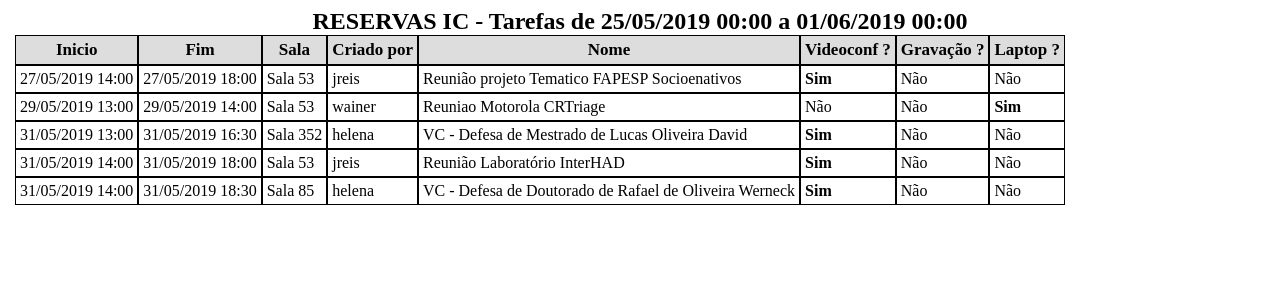
After one commit to evertonmessias/reservas, a PHP site: page /rt/log/log_11-02-2020_15-04-49.html in a window 1280 px wide. The commit adds this page. Shown: the top 300 px of the page. Run offline with PHP 8.4, Linux system fonts and the light colour scheme.

Commit message:
13-02-2020_09:06:36

```diff
--- a/config.inc.php
+++ b/config.inc.php
@@ -266,8 +266,10 @@ define ("MAIL_CC", '');
 
 $vocab_override["en"]["type.J"] = "EQ";
 $vocab_override["en"]["entry.hasVideoConf"]="Will it have video conference?";
-$vocab_override["pt-br"]["entry.hasVideoConf"]="Terá vídeo conferência?";
+$vocab_override["pt-br"]["entry.hasVideoConf"]="Vídeo conferência ?";
 $vocab_override["en"]["entry.hasRecording"]="Will it have recording/streaming?";
-$vocab_override["pt-br"]["entry.hasRecording"]="Terá gravação/streaming?";
+$vocab_override["pt-br"]["entry.hasRecording"]="Gravação/streaming";
+$vocab_override["en"]["entry.hasLaptop"]="Will it have Laptop?";
+$vocab_override["pt-br"]["entry.hasLaptop"]="Terá Laptop ?";
 
 //mrbs_admin_email is used in the settings of: mail_from and mail_recipients
--- a/css/mrbs-ie.css
+++ b/css/mrbs-ie.css
@@ -41,3 +41,9 @@ div.booking_list {overflow-x: hidden}       /* we don't want IE to give us the h
 
 /* ------------ EDIT_USERS.PHP ------------------*/
 #form_edit_users legend {margin-bottom: 1.0em}   /* by default IE gives no gap between legend and first form element */
+
+
+
+#suport{
+    border: 2px solid black;
+  }
--- a/edit_entry.php
+++ b/edit_entry.php
@@ -266,7 +266,6 @@ function create_field_entry_name($disabled=FALSE)
 
   echo "</div>\n";
 }
-
 
 function create_field_entry_description($disabled=FALSE)
 {
@@ -558,13 +557,12 @@ function create_field_entry_privacy_status($disabled=FALSE)
   }
 }
 
-
 function create_field_entry_custom_field($field, $key, $disabled=FALSE)
 {
   global $custom_fields, $tbl_entry;
   global $is_mandatory_field, $text_input_max, $maxlength;
 
-  echo "<div>\n";
+  echo "<div id=\"suport\">\n\n<fieldset class='importante'>";
   $params = array('label'      => get_loc_field_name($tbl_entry, $key) . ":",
                   'name'       => VAR_PREFIX . $key,
                   'value'      => isset($custom_fields[$key]) ? $custom_fields[$key] : NULL,
@@ -1205,6 +1203,8 @@ foreach ($edit_entry_field_order as $key)
 
   case 'privacy_status':
     create_field_entry_privacy_status();
+    echo "<h2>&nbsp;</h2>";
+    echo "<h2 class='aviso'>&emsp;&emsp;&emsp;&emsp;Importante:</h2>";
     break;
 
   default:
--- /dev/null
+++ b/rt/log/log_11-02-2020_15-04-49.html
@@ -0,0 +1,47 @@
+<!DOCTYPE html>
+<html lang="pt-br">
+
+<head>
+  <title>RT - Registros de Trabalho</title>
+  <meta charset="UTF-8" />
+  <style>
+    h2 {
+      text-align: center;
+    }
+    table,
+    h2 {
+      width: 1250px;
+      border-spacing: 0px;
+      display: block;
+      position: relative;
+      margin: 0 auto;
+    }
+
+    td {
+      border: 1px solid #000;
+      padding: 4px;
+    }
+
+    tr.titulo {
+      text-align: center;
+      font-weight: bold;
+      background-color: #ddd;
+      font-size: 17px;
+    }
+  </style>
+</head>
+
+<body>
+  <h2>RESERVAS IC - Tarefas de 25/05/2019 00:00 a 01/06/2019 00:00</h2><table>
+    <tr class='titulo'>
+    <td>Inicio</td>
+    <td>Fim</td>
+    <td>Sala</td>
+    <td>Criado por</td>
+    <td>Nome</td>
+    <td>Videoconf ?</td>
+    <td>Gravação ?</td>
+    <td>Laptop ?</td>
+    </tr><tr><td>27/05/2019 14:00</td><td>27/05/2019 18:00</td><td>Sala 53</td><td>jreis</td><td>Reunião projeto Tematico FAPESP Socioenativos</td><td><b>Sim</b></td><td>Não</td><td>Não</td></tr><tr><td>29/05/2019 13:00</td><td>29/05/2019 14:00</td><td>Sala 53</td><td>wainer</td><td>Reuniao Motorola  CRTriage</td><td>Não</td><td>Não</td><td><b>Sim</b></td></tr><tr><td>31/05/2019 13:00</td><td>31/05/2019 16:30</td><td>Sala 352</td><td>helena</td><td>VC - Defesa de Mestrado de Lucas Oliveira David</td><td><b>Sim</b></td><td>Não</td><td>Não</td></tr><tr><td>31/05/2019 14:00</td><td>31/05/2019 18:00</td><td>Sala 53</td><td>jreis</td><td>Reunião Laboratório InterHAD</td><td><b>Sim</b></td><td>Não</td><td>Não</td></tr><tr><td>31/05/2019 14:00</td><td>31/05/2019 18:30</td><td>Sala 85</td><td>helena</td><td>VC - Defesa de Doutorado de Rafael de Oliveira Werneck</td><td><b>Sim</b></td><td>Não</td><td>Não</td></tr></table></body>
+
+</html>
```
Also changed, not shown: css/mrbs.css.php (+34 -0 lines), rt/log/log_12-02-2020_11-26-59.html (added, +47 -0 lines), rt/log/log_20-01-2020_09-33-44.html (added, +47 -0 lines), rt/log/log_20-01-2020_09-34-11.html (added, +47 -0 lines), 2 other files.
